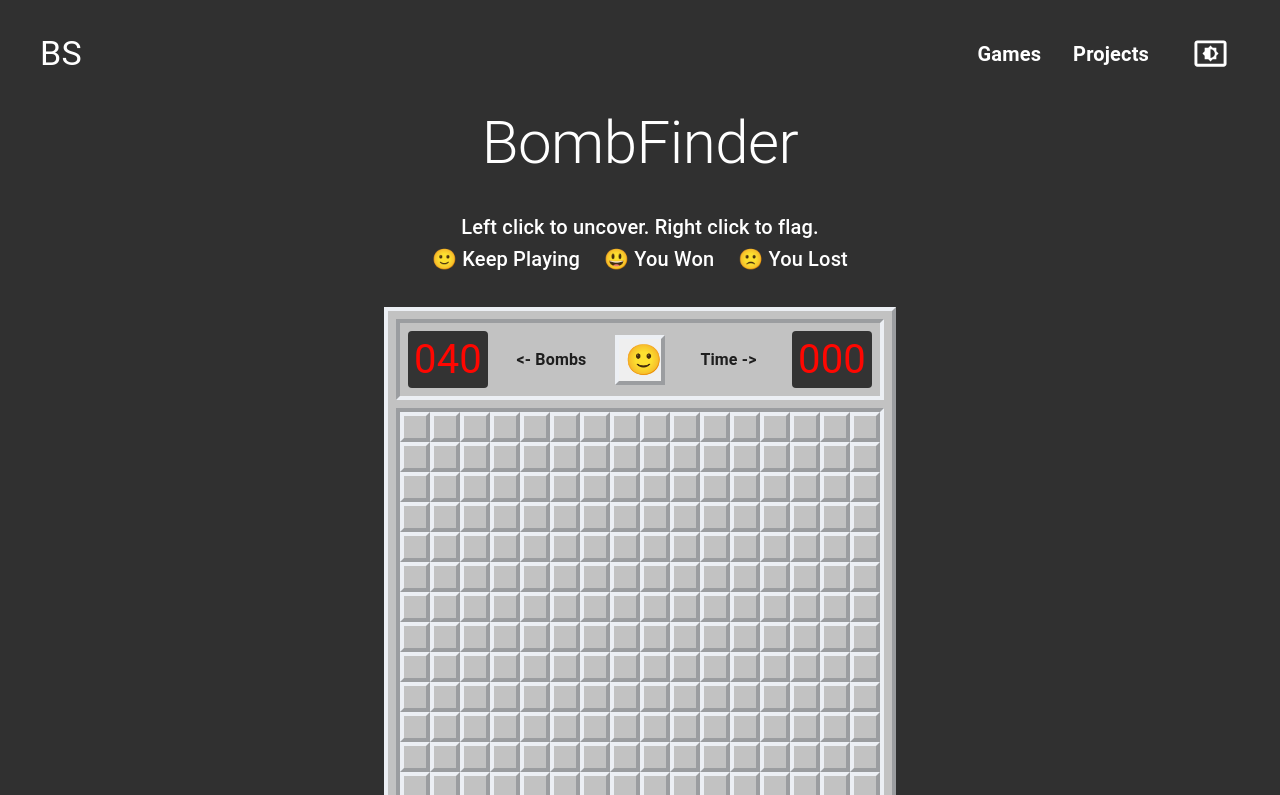
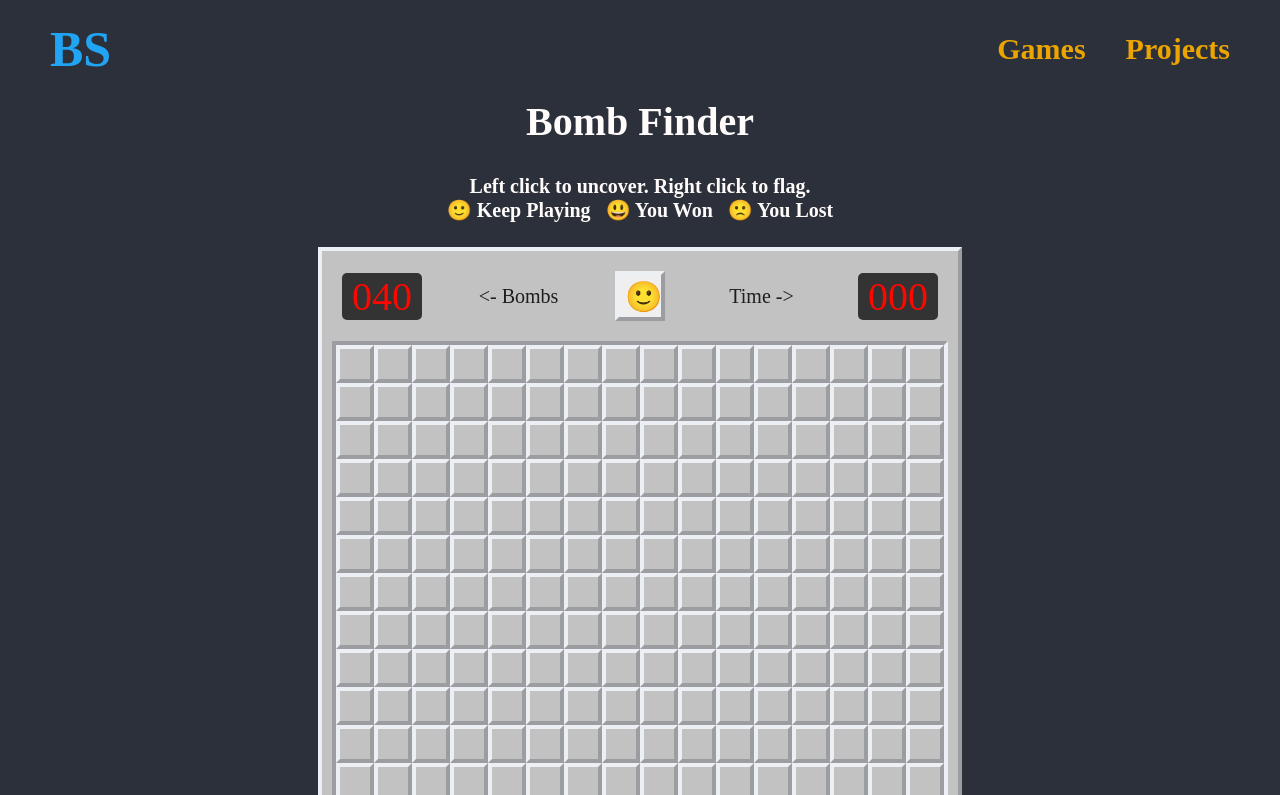
Before and after one commit to brandonstinson/bscodes, a Next.js app: page /games/bombfinder in a window 1280 px wide. Shown: the top 795 px of the page. Built offline with nearby package versions, Linux system fonts and the light colour scheme.

Commit message:
switched from material ui to styled components

```diff
--- a/components/ContentContainer.tsx
+++ b/components/ContentContainer.tsx
@@ -1,21 +1,26 @@
-import { createStyles, makeStyles, Theme } from '@material-ui/core';
+import styled from 'styled-components';
 
-const useStyles = makeStyles((theme: Theme) =>
-  createStyles({
-    contentContainer: {
-      display: 'grid',
-      justifyContent: 'center',
-      padding: theme.spacing(0, 5, 8),
-    },
-  })
-);
+const StyledContentContainer = styled.div`
+  display: grid;
+  justify-content: center;
+  gap: 30px;
+  padding: 0 50px 80px;
+`;
+
+const StyledTitle = styled.div`
+  font-size: 40px;
+  font-weight: bold;
+  text-align: center;
+`;
 
 type Props = {
   children: React.ReactNode;
+  title?: string;
 };
 
-export const ContentContainer = ({ children }: Props) => {
-  const classes = useStyles();
-
-  return <div className={classes.contentContainer}>{children}</div>;
-};
+export const ContentContainer = ({ children, title }: Props) => (
+  <StyledContentContainer>
+    {title && <StyledTitle>{title}</StyledTitle>}
+    {children}
+  </StyledContentContainer>
+);
--- a/components/Header.tsx
+++ b/components/Header.tsx
@@ -1,64 +1,45 @@
 import Link from 'next/link';
-import { createStyles, IconButton, makeStyles, Theme } from '@material-ui/core';
-import SettingsBrightnessIcon from '@material-ui/icons/SettingsBrightness';
-import { useThemeContext } from '../pages/_app';
+import styled from 'styled-components';
 
-const useStyles = makeStyles((theme: Theme) =>
-  createStyles({
-    header: {
-      display: 'grid',
-      gridTemplateColumns: 'auto 1fr auto',
-      alignItems: 'center',
-      padding: theme.spacing(3, 5),
-    },
-    title: {
-      ...theme.typography.h4,
-      color: theme.palette.text.primary,
-    },
-    nav: {
-      display: 'grid',
-      gridTemplateColumns: 'auto auto',
-      gap: theme.spacing(4),
-      justifyContent: 'end',
-      marginRight: theme.spacing(4),
-      ...theme.typography.h6,
-    },
-    link: {
-      textDecoration: 'none',
-      color: theme.palette.text.primary,
-    },
-  })
-);
+const StyledHeader = styled.header`
+  display: grid;
+  grid-template-columns: auto 1fr;
+  align-items: center;
+  padding: 20px 50px;
+  font-weight: bold;
+`;
 
-interface StyledLinkProps {
-  theme: 'dark' | 'light';
-  href: string;
-  text: string;
-}
+const StyledTitle = styled.div`
+  font-size: 50px;
+  > a {
+    color: ${({ theme }) => theme.color.primary};
+  }
+`;
+
+const StyledNav = styled.nav`
+  display: grid;
+  grid-template-columns: auto auto;
+  gap: 40px;
+  justify-content: end;
+  font-size: 30px;
+`;
 
 export const Header = () => {
-  const { theme, toggle } = useThemeContext();
-  const classes = useStyles({ themeColor: theme });
   return (
-    <header className={classes.header}>
-      <Link href="/">
-        <a>
-          <div className={classes.title}>BS</div>
-        </a>
-      </Link>
-      <nav className={classes.nav}>
+    <StyledHeader>
+      <StyledTitle>
+        <Link href="/">
+          <a>BS</a>
+        </Link>
+      </StyledTitle>
+      <StyledNav>
         <Link href="/games">
-          <a className={classes.link}>Games</a>
+          <a>Games</a>
         </Link>
         <Link href="/projects">
-          <a className={classes.link}>Projects</a>
+          <a>Projects</a>
         </Link>
-      </nav>
-      <div>
-        <IconButton onClick={toggle}>
-          <SettingsBrightnessIcon fontSize="large" />
-        </IconButton>
-      </div>
-    </header>
+      </StyledNav>
+    </StyledHeader>
   );
 };
--- a/components/bombfinder/Instructions.tsx
+++ b/components/bombfinder/Instructions.tsx
@@ -1,29 +1,22 @@
-import { createStyles, makeStyles, Theme } from '@material-ui/core';
+import styled from 'styled-components';
 
-const useStyles = makeStyles((theme: Theme) =>
-  createStyles({
-    instructions: {
-      display: 'grid',
-      justifyContent: 'center',
-      textAlign: 'center',
-      ...theme.typography.h6,
-    },
-    mouse: {},
-    emoji: {
-      display: 'flex',
-      gap: theme.spacing(3),
-    },
-  })
-);
+const StyledInstructions = styled.div`
+  display: grid;
+  justify-content: center;
+  text-align: center;
+  font-weight: bold;
+  font-size: 20px;
+`;
 
-export const Instructions = () => {
-  const classes = useStyles();
-  return (
-    <div className={classes.instructions}>
-      <div className={classes.mouse}>
-        Left click to uncover. Right click to flag.
-      </div>
-      <div className={classes.emoji}>
+const StyledEmoji = styled.div`
+  display: flex;
+  gap: 15px;
+`;
+
+export const Instructions = () => (
+  <StyledInstructions>
+    <div>Left click to uncover. Right click to flag.</div>
+    <StyledEmoji>
       <span role="img" aria-label="ongoing-emoji">
         🙂{` `}Keep Playing
       </span>
@@ -33,7 +26,6 @@ export const Instructions = () => {
       <span role="img" aria-label="lost-emoji">
         🙁{` `}You Lost
       </span>
-      </div>
-    </div>
+    </StyledEmoji>
+  </StyledInstructions>
 );
-};
--- a/components/bombfinder/Main.tsx
+++ b/components/bombfinder/Main.tsx
@@ -1,6 +1,6 @@
 import { useEffect, useState } from 'react';
+import styled from 'styled-components';
 import dynamic from 'next/dynamic';
-import { createStyles, makeStyles, Theme } from '@material-ui/core';
 import { NumberDisplay } from './NumberDisplay';
 import {
   GameStatus,
@@ -14,66 +14,62 @@ import {
 
 const Square = dynamic(() => import('../bombfinder/Square'), { ssr: false });
 
-const useStyles = makeStyles((theme: Theme) =>
-  createStyles({
-    main: {
-      display: 'grid',
-      justifyContent: 'center',
-    },
-    container: {
-      padding: theme.spacing(1),
-      background: '#c2c2c2',
-      border: '4px outset #eceff4',
-    },
-    control: {
-      display: 'grid',
-      gridTemplateColumns: 'auto 1fr auto 1fr auto',
-      justifyItems: 'center',
-      alignItems: 'center',
-      padding: theme.spacing(1),
-      border: '4px inset #eceff4',
-      '&> span': {
-        ...theme.typography.body1,
-        fontWeight: 700,
-        color: '#1e1e1e',
-      },
-      '& button': {
-        width: '50px',
-        height: '50px',
-        outline: 'none',
-        cursor: 'pointer',
-        border: '4px outset #eceff4',
-      },
-      '& button:active': {
-        border: '4px inset #eceff4',
-      },
-    },
-    face: {
-      fontSize: '30px',
-    },
-    bombfield: {
-      display: 'grid',
-      gridTemplateColumns: 'repeat(16, auto)',
-      marginTop: theme.spacing(1),
-      alignContent: 'center',
-      justifyContent: 'center',
-      border: '4px inset #eceff4',
-    },
-  })
-);
+const StyledMain = styled.div`
+  display: grid;
+  justify-content: center;
+`;
+
+const StyledContainer = styled.div`
+  padding: 10px;
+  border: 4px outset #eceff4;
+  background-color: #c2c2c2;
+`;
+
+const StyledControl = styled.div`
+  display: grid;
+  grid-template-columns: auto 1fr auto 1fr auto;
+  justify-items: center;
+  align-items: center;
+  padding: 10px;
+  > span {
+    font-weight: normal;
+    font-size: 20px;
+    color: #1e1e1e;
+  }
+  button {
+    width: 50px;
+    height: 50px;
+    outline: none;
+    cursor: pointer;
+    border: 4px outset #eceff4;
+  }
+  button:active {
+    border: 4px inset #eceff4;
+  }
+`;
+
+const StyledFace = styled.span`
+  font-size: 30px;
+`;
+
+const StyledBombfield = styled.div`
+  display: grid;
+  grid-template-columns: repeat(16, auto);
+  margin-top: 10px;
+  align-content: center;
+  justify-content: center;
+  border: 4px inset #eceff4;
+`;
 
 const gameStatusMap = {
   ongoing: `🙂`,
   won: `😃`,
   lost: `🙁`,
 };
+const GRID_SIZE = 16;
+const NUMBER_OF_BOMBS = 40;
 
 export const Main: React.FC = () => {
-  const classes = useStyles();
-
-  const GRID_SIZE = 16;
-  const NUMBER_OF_BOMBS = 40;
-
   const newGame = (): void => {
     setGrid(generateGrid(GRID_SIZE, NUMBER_OF_BOMBS));
     setRemainingBombs(NUMBER_OF_BOMBS);
@@ -90,6 +86,7 @@ export const Main: React.FC = () => {
   const [grid, setGrid] = useState<Grid>(
     generateGrid(GRID_SIZE, NUMBER_OF_BOMBS)
   );
+
   const [remainingBombs, setRemainingBombs] = useState<number>(NUMBER_OF_BOMBS);
   const [gameStatus, setGameStatus] = useState<GameStatus>(`ongoing`);
 
@@ -106,20 +103,20 @@ export const Main: React.FC = () => {
   }, [gameStatus]);
 
   return (
-    <div className={classes.main}>
-      <div className={classes.container}>
-        <div className={classes.control}>
+    <StyledMain>
+      <StyledContainer>
+        <StyledControl>
           <NumberDisplay value={remainingBombs} />
           <span>{`<- Bombs`}</span>
           <button onClick={newGame}>
-            <span role="img" aria-label="smile" className={classes.face}>
+            <StyledFace role="img" aria-label="smile">
               {gameStatusMap[gameStatus]}
-            </span>
+            </StyledFace>
           </button>
           <span>{`Time ->`}</span>
           <NumberDisplay value={0} />
-        </div>
-        <div className={classes.bombfield}>
+        </StyledControl>
+        <StyledBombfield>
           {grid.map((row) =>
             row.map((square) => (
               <Square
@@ -131,8 +128,8 @@ export const Main: React.FC = () => {
               />
             ))
           )}
-        </div>
-      </div>
-    </div>
+        </StyledBombfield>
+      </StyledContainer>
+    </StyledMain>
   );
 };
--- a/components/bombfinder/NumberDisplay.tsx
+++ b/components/bombfinder/NumberDisplay.tsx
@@ -1,28 +1,23 @@
-import { createStyles, makeStyles, Theme } from '@material-ui/core';
+import styled from 'styled-components';
 
-const useStyles = makeStyles((theme: Theme) =>
-  createStyles({
-    numbers: {
-      display: 'grid',
-      justifyItems: 'center',
-      alignContent: 'center',
-      width: '80px',
-      color: '#ff0701',
-      background: '#333',
-      textAlign: 'center',
-      fontSize: '40px',
-      borderRadius: theme.shape.borderRadius,
-      cursor: 'default',
-    },
-  })
-);
+const StyledNumbers = styled.div`
+  display: grid;
+  justify-items: center;
+  align-content: center;
+  text-align: center;
+  width: 80px;
+  color: #ff0701;
+  background-color: #333333;
+  font-size: 40px;
+  border-radius: 5px;
+  cursor: default;
+`;
 
 export const NumberDisplay = ({ value }: { value: number }) => {
-  const classes = useStyles();
   const nonNegVal = value < 0 ? 0 : value;
   return (
-    <div className={classes.numbers}>
+    <StyledNumbers>
       <span>{nonNegVal.toString().padStart(3, `0`)}</span>
-    </div>
+    </StyledNumbers>
   );
 };
--- a/components/bombfinder/Square.tsx
+++ b/components/bombfinder/Square.tsx
@@ -1,28 +1,22 @@
-import { createStyles, makeStyles, Theme } from '@material-ui/core';
+import styled from 'styled-components';
 import { GameStatus, SquareType } from '../../utils/bombfinderUtils';
 
-const useStyles = makeStyles<Theme, SquareProps>((theme: Theme) =>
-  createStyles({
-    square: {
-      backgroundColor: ({ square }) =>
-        square.status === `uncovered` ? `#d8dee9` : '#c2c2c2',
-      color: ({ square }) => colorMap[square.adjacent],
-      fontWeight: 900,
-      width: '30px',
-      height: '30px',
-      border: ({ square }) =>
-        square.status !== `uncovered`
-          ? '4px outset #eceff4'
-          : '4px inset #eceff4',
-      display: 'grid',
-      justifyItems: 'center',
-      alignItems: 'center',
-      textAlign: 'center',
-      cursor: ({ gameStatus }) =>
-        gameStatus === 'ongoing' ? 'pointer' : 'default',
-    },
-  })
-);
+const StyledSquare = styled.div<{ gameStatus: GameStatus; square: SquareType }>`
+  background-color: ${({ square }) =>
+    square.status === 'uncovered' ? '#d8dee9' : '#c2c2c2'};
+  color: ${({ square }) => colorMap[square.adjacent]};
+  font-weight: 900;
+  width: 30px;
+  height: 30px;
+  border: ${({ square }) =>
+    square.status !== 'uncovered' ? '4px outset #eceff4' : '4px inset #eceff4'};
+  display: grid;
+  justify-items: center;
+  align-items: center;
+  text-align: center;
+  cursor: ${({ gameStatus }) =>
+    gameStatus === 'ongoing' ? 'pointer' : 'default'};
+`;
 
 enum colorMap {
   /*eslint-disable */
@@ -45,8 +39,6 @@ type SquareProps = {
 };
 
 const Square = (props: SquareProps): JSX.Element => {
-  const classes = useStyles(props);
-
   const { square, leftClickFn, rightClickFn, gameStatus } = props;
   const { status, type, adjacent } = square;
 
@@ -58,8 +50,9 @@ const Square = (props: SquareProps): JSX.Element => {
   };
 
   return (
-    <div
-      className={classes.square}
+    <StyledSquare
+      gameStatus={gameStatus}
+      square={square}
       onClick={(e) => {
         e.preventDefault();
         if (gameStatus === 'ongoing' && status === `covered`) {
@@ -73,7 +66,7 @@ const Square = (props: SquareProps): JSX.Element => {
         }
       }}>
       {getText()}
-    </div>
+    </StyledSquare>
   );
 };
 
--- a/pages/_app.tsx
+++ b/pages/_app.tsx
@@ -1,48 +1,42 @@
-import { useState, useEffect, createContext, useContext } from 'react';
+import { createGlobalStyle, ThemeProvider } from 'styled-components';
 import type { AppProps } from 'next/app';
 import Head from 'next/head';
-import { Theme, ThemeProvider, createMuiTheme } from '@material-ui/core/styles';
-import CssBaseline from '@material-ui/core/CssBaseline';
 import { Header } from '../components/Header';
-import { themes } from '../utils/theme';
 
-interface ThemeContextProps {
-  theme: 'dark' | 'light';
-  toggle: () => void;
-}
+const GlobalStyle = createGlobalStyle`
+  body {
+    margin: 0;
+    padding: 0;
+    box-sizing: border-box;
+    background-color: #2B303A;
+    color: #FFFBFA;
+  }
+  a {
+    text-decoration: none;
+    color: #ECA400;
+  }
+`;
 
-const ThemeContext = createContext<ThemeContextProps>({
-  theme: 'dark',
-  toggle: () => undefined,
-});
-
-export const useThemeContext = () => useContext(ThemeContext);
+const theme = {
+  color: {
+    primary: '#20A4F3',
+    secondary: '#CA7DF9',
+  },
+};
 
 const MyApp = ({ Component, pageProps }: AppProps) => {
-  const [theme, setTheme] = useState<'dark' | 'light'>('dark');
-  const toggle = () => setTheme((prev) => (prev === 'dark' ? 'light' : 'dark'));
-  const muiTheme: Theme = createMuiTheme(themes[theme]);
-
-  useEffect(() => {
-    const jssStyles = document.getElementById('jss-server-side');
-    if (jssStyles && jssStyles.parentElement) {
-      jssStyles.parentElement.removeChild(jssStyles);
-    }
-  }, []);
-
   return (
     <>
       <Head>
         <title>BS</title>
       </Head>
-      <ThemeContext.Provider value={{ theme, toggle }}>
-        <ThemeProvider theme={muiTheme}>
-          <CssBaseline />
-          <Header />
-          <Component {...pageProps} />
-        </ThemeProvider>
-      </ThemeContext.Provider>
+      <GlobalStyle />
+      <ThemeProvider theme={theme}>
+        <Header />
+        <Component {...pageProps} />
+      </ThemeProvider>
     </>
   );
 };
+
 export default MyApp;
--- a/pages/games/bombfinder.tsx
+++ b/pages/games/bombfinder.tsx
@@ -1,32 +1,20 @@
-import { createStyles, makeStyles, Theme } from '@material-ui/core';
+import styled from 'styled-components';
 import { ContentContainer } from '../../components/ContentContainer';
 import { Instructions } from '../../components/bombfinder/Instructions';
 import { Main } from '../../components/bombfinder/Main';
 
-const useStyles = makeStyles((theme: Theme) =>
-  createStyles({
-    container: {
-      display: 'grid',
-      gap: theme.spacing(4),
-    },
-    title: {
-      textAlign: 'center',
-      ...theme.typography.h2,
-    },
-  })
+const StyledContainer = styled.div`
+  display: grid;
+  gap: 25px;
+`;
+
+const Bombfinder: React.FC = () => (
+  <ContentContainer title="Bomb Finder">
+    <StyledContainer>
+      <Instructions />
+      <Main />
+    </StyledContainer>
+  </ContentContainer>
 );
 
-const Bombfinder: React.FC = () => {
-  const classes = useStyles();
-  return (
-    <ContentContainer>
-      <div className={classes.container}>
-        <div className={classes.title}>BombFinder</div>
-        <Instructions />
-        <Main />
-      </div>
-    </ContentContainer>
-  );
-};
-
 export default Bombfinder;
--- a/utils/theme.ts
+++ /dev/null
@@ -1,37 +0,0 @@
-import { ThemeOptions } from '@material-ui/core/styles';
-
-interface Themes {
-  dark: ThemeOptions;
-  light: ThemeOptions;
-}
-
-export const themes: Themes = {
-  dark: {
-    palette: { type: 'dark' },
-    overrides: {
-      MuiCssBaseline: {
-        '@global': {
-          a: {
-            color: '#ffc600',
-            textDecoration: 'none',
-            fontWeight: 600,
-          },
-        },
-      },
-    },
-  },
-  light: {
-    palette: { type: 'light' },
-    overrides: {
-      MuiCssBaseline: {
-        '@global': {
-          a: {
-            color: '#4A78E6',
-            textDecoration: 'none',
-            fontWeight: 600,
-          },
-        },
-      },
-    },
-  },
-};
```
Also changed, not shown: package.json (+4 -3 lines), pages/_document.tsx (+27 -22 lines), .babelrc (added), 2 other files (tests, documents, lock files or other folders). Lines whose indentation alone changed are shown as unchanged.
